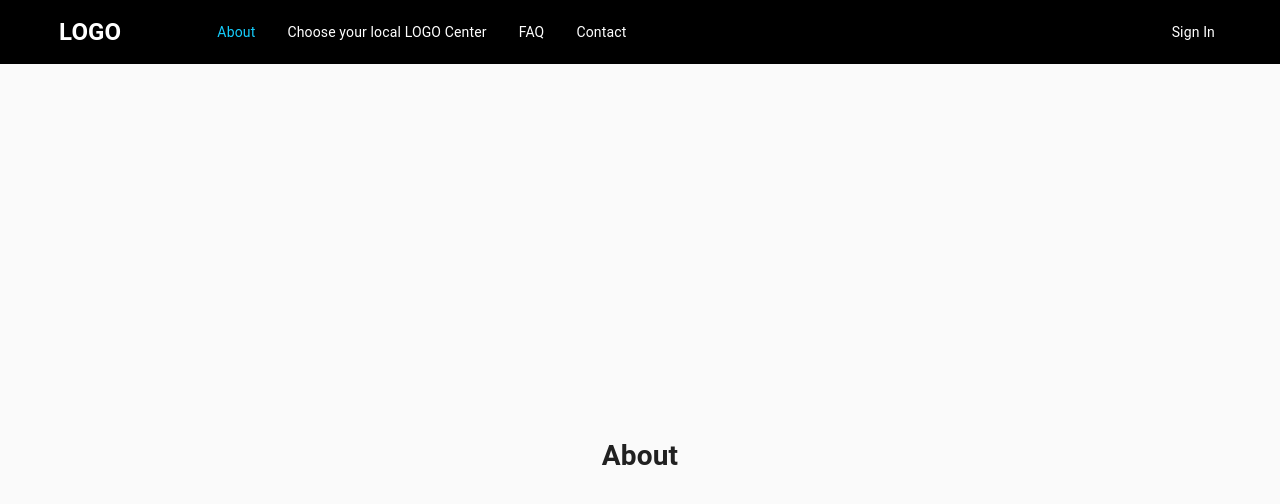
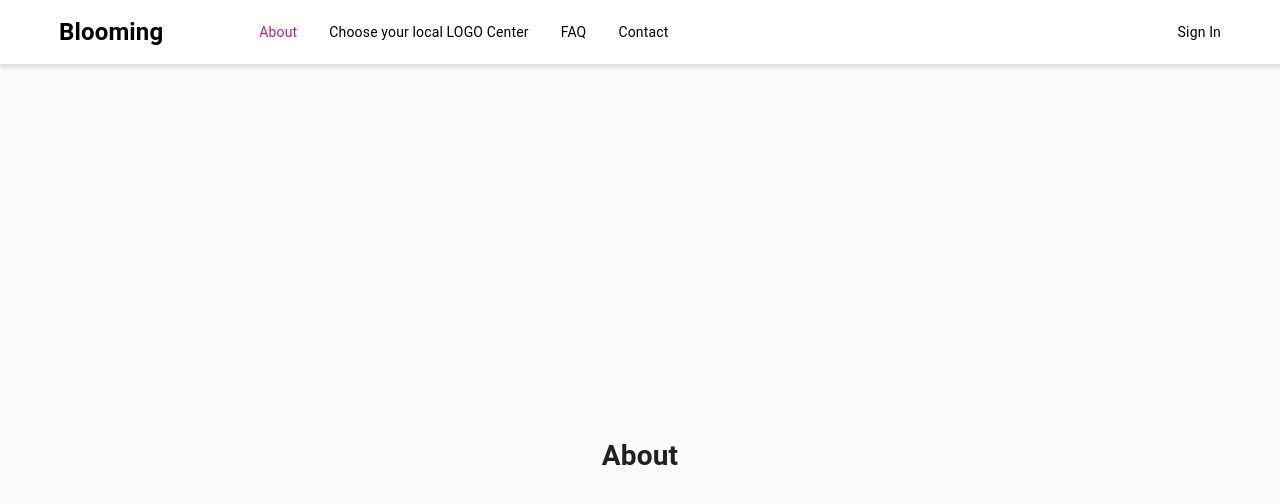
Before and after one commit to dsc-sookmyung/2021-Gitribute-SolutionChallenge, a React (Create React App) app in the folder frontend/: page / in a window 1280 px wide. Shown: the top 504 px of the page. Built offline with nearby package versions, Linux system fonts and the light colour scheme.

Commit message:
Update Theme Color

```diff
--- a/frontend/src/components/Common/NavBar.js
+++ b/frontend/src/components/Common/NavBar.js
@@ -1,15 +1,18 @@
-import React from 'react';
-import { Nav, NavLogo, NavLink, NavMenu, NavBtn, NavBtnLink } from './NavbarElements';
+import React, { useState } from 'react';
+import { Nav, NavLogo, NavLink, NavMenu, NavBtn, NavBtnLink, NavBtnUser } from './NavbarElements';
 import styled from 'styled-components';
 import Sidebar from './Sidebar';
+import UserInfo from './UserInfo';
 
 const NavBar = () => {
+  const [role, setRole] = useState(0);
+
   return (
     <Nav>
       {/* 로그인 전 메인 : about
           로그인 후 메인 : center */}
       <NavLogo to='/'>
-        LOGO
+        Blooming
       </NavLogo>
       <BarWrapper>
         <Sidebar/>
@@ -29,7 +32,14 @@ const NavBar = () => {
         </NavLink>
       </NavMenu>
       <NavBtn>
-        <NavBtnLink to='/login'>Sign&nbsp;In</NavBtnLink>
+        { role === 0 ? (
+          <NavBtnLink to='/login'>Sign&nbsp;In</NavBtnLink>
+        ) : (
+          <UserInfo
+          trigger={ <NavBtnUser>User</NavBtnUser> }
+          role={0}
+          userName="User" />
+        )}
       </NavBtn>
     </Nav>
   );
--- a/frontend/src/components/Common/NavbarElements.js
+++ b/frontend/src/components/Common/NavbarElements.js
@@ -2,18 +2,19 @@ import { NavLink as Link } from 'react-router-dom';
 import styled from 'styled-components';
 
 export const Nav = styled.nav`
-  background: #000;
+  background: #fff;
   height: 4rem;
   display: flex;
   padding: 0rem calc((100vw - 1194px) / 2);
   z-index: 10;
   justify-content: flex-start;
+  box-shadow: 1px 3px 3px 1px rgba(0, 0, 0, 0.1);
 `;
 
 export const NavLogo = styled(Link)`
   font-size: 1.5rem;
   font-weight : bold;
-  color: #fff;
+  color: #000;
   display: flex;
   align-items: center;
   text-decoration: none;
@@ -23,7 +24,7 @@ export const NavLogo = styled(Link)`
 `;
 
 export const NavLink = styled(Link)`
-  color: #fff;
+  color: #000;
   display: flex;
   align-items: center;
   text-decoration: none;
@@ -31,10 +32,10 @@ export const NavLink = styled(Link)`
   height: 100%;
   cursor: pointer;
   &.active {
-    color: #15cdfc;
+    color: #9c27b0;
   }
   &: hover {
-    color: #15cdfc;
+    color: #9c27b0;
   }
 `;
 
@@ -42,9 +43,6 @@ export const NavMenu = styled.div`
   display: flex;
   align-items: center;
   margin-left: 4rem;
-  // margin-right: -24px;
-  /* Second Nav */
-  /* margin-right: 24px; */
   width: 100vw;
   white-space: nowrap;
   @media screen and (max-width: 768px) {
@@ -63,23 +61,37 @@ export const NavBtn = styled.nav`
 `;
 
 export const NavBtnLink = styled(Link)`
-  border-radius: 4px;
-  // background: #9c27b0;
-  padding: 10px 22px;
+  padding: 0rem 1rem;
+  color: #000;
+  outline: none;
+  border: none;
+  cursor: pointer;
+  transition: all 0.2s ease-in-out;
+  text-decoration: none;
+  &:hover {
+    transition: all 0.2s ease-in-out;
+    // background: #fff;
+    color: #9c27b0;
+  }
+  &.active {
+    color: #9c27b0;
+  }
+`;
+
+export const NavBtnUser = styled.div`
+  padding: 0rem 1rem;
   color: #fff;
   outline: none;
   border: none;
   cursor: pointer;
   transition: all 0.2s ease-in-out;
   text-decoration: none;
-  /* Second Nav */
-  margin-left: 24px;
   &:hover {
     transition: all 0.2s ease-in-out;
     // background: #fff;
-    color: #15cdfc; // #9c27b0;
+    color: #9c27b0;
   }
   &.active {
-    color: #15cdfc;
+    color: #9c27b0;
   }
 `;
--- a/frontend/src/components/Common/Sidebar.js
+++ b/frontend/src/components/Common/Sidebar.js
@@ -11,7 +11,7 @@ const Sidebar = () => {
 
   return (
     <>
-      <MenuIcon onClick={showSidebar} fontSize="large" />
+      <MenuIcon onClick={showSidebar} fontSize="large" style={{ color: "000" }} />
       <SidebarNav sidebar={sidebar}>
         <SidebarWrap>
           <NavIcon to='#'>
--- a/frontend/src/components/Common/SidebarElements.js
+++ b/frontend/src/components/Common/SidebarElements.js
@@ -10,7 +10,7 @@ export const NavIcon = styled(Link)`
 `;
 
 export const SidebarNav = styled.nav`
-  background: #000;
+  background: #fff;
   width: 232px;
   height: 100vh;
   display: flex;
@@ -20,6 +20,7 @@ export const SidebarNav = styled.nav`
   left: ${({ sidebar }) => (sidebar ? '0' : '-100%')};
   transition: 350ms;
   z-index: 10;
+  box-shadow: 3px 3px 3px 1px rgba(0, 0, 0, 0.1);
 `;
 
 export const SidebarWrap = styled.div`
@@ -28,7 +29,7 @@ export const SidebarWrap = styled.div`
 
 export const SidebarLink = styled(Link)`
   display: flex;
-  color: #fff;
+  color: #000;
   justify-content: space-between;
   align-items: center;
   padding: 1.25rem;
@@ -37,7 +38,7 @@ export const SidebarLink = styled(Link)`
   text-decoration: none;
   font-size: 1rem;
   &:hover {
-    background: #252831;
+    background: #f3e5f5;
     border-left: 4px solid #9c27b0;    // purple[500]
     cursor: pointer;
   }
```
